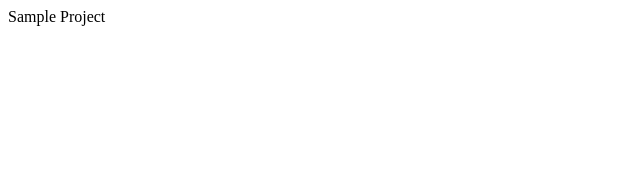
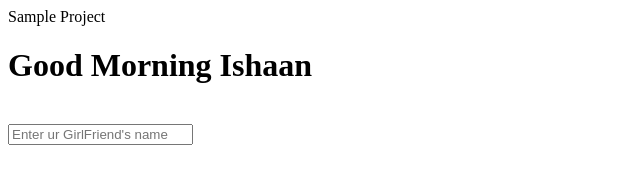
Before and after one commit to Manshu02/SampleProject, a plain HTML site: page Index.html in a window 1280 px wide. Shown: the whole page, without its empty margins (0-640 px from the left). Drawn offline with Linux system fonts and the light colour scheme.

Commit message:
Added  text input

```diff
--- a/Index.html
+++ b/Index.html
@@ -8,6 +8,8 @@
 </head>
 <body>
     Sample Project
+    <h1>Good Morning Ishaan</h1><br>
+    <input type="text" placeholder="Enter ur GirlFriend's name"/>
     <script src="Index.js"></script>
 </body>
 </html>
```
